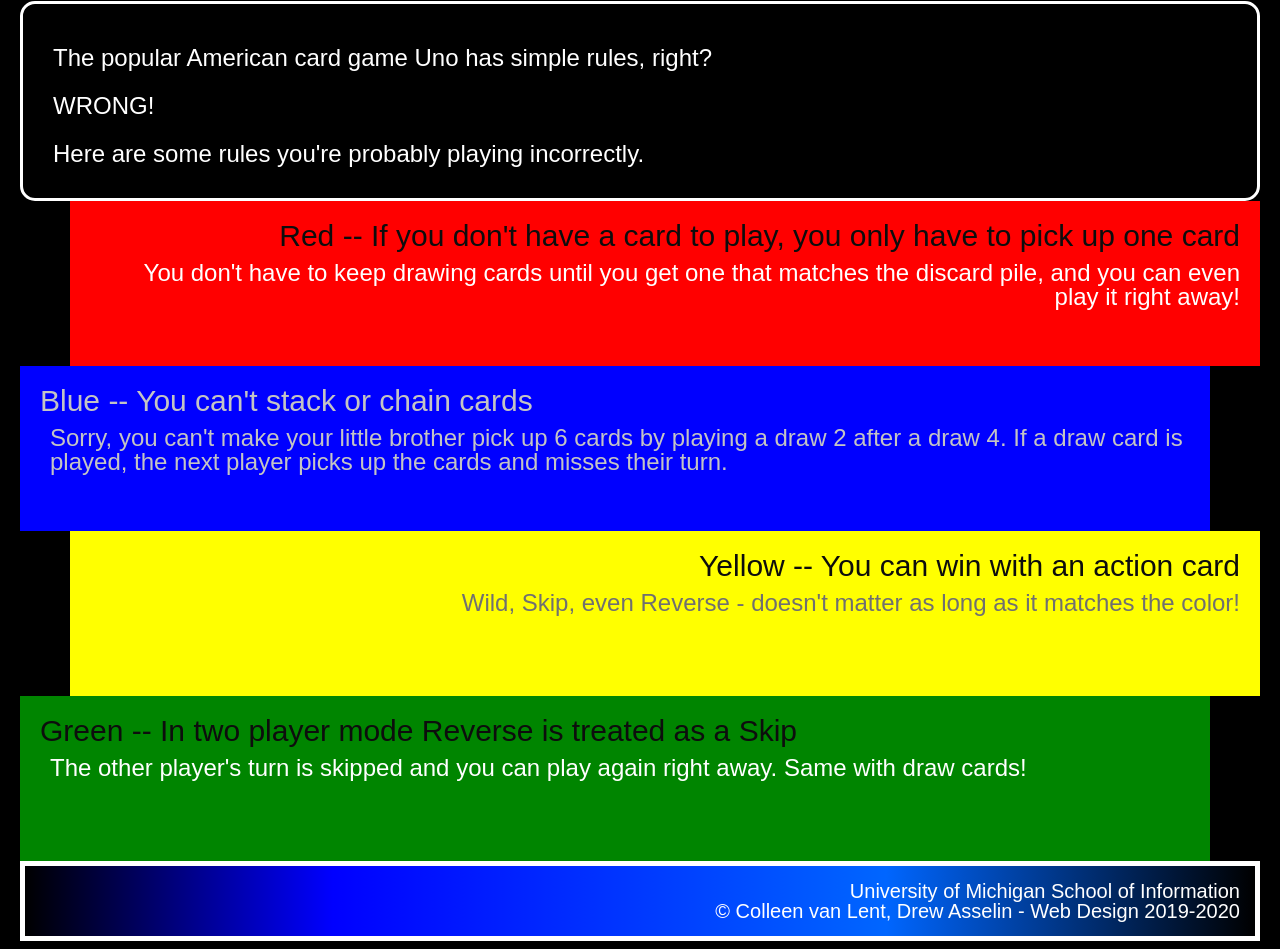
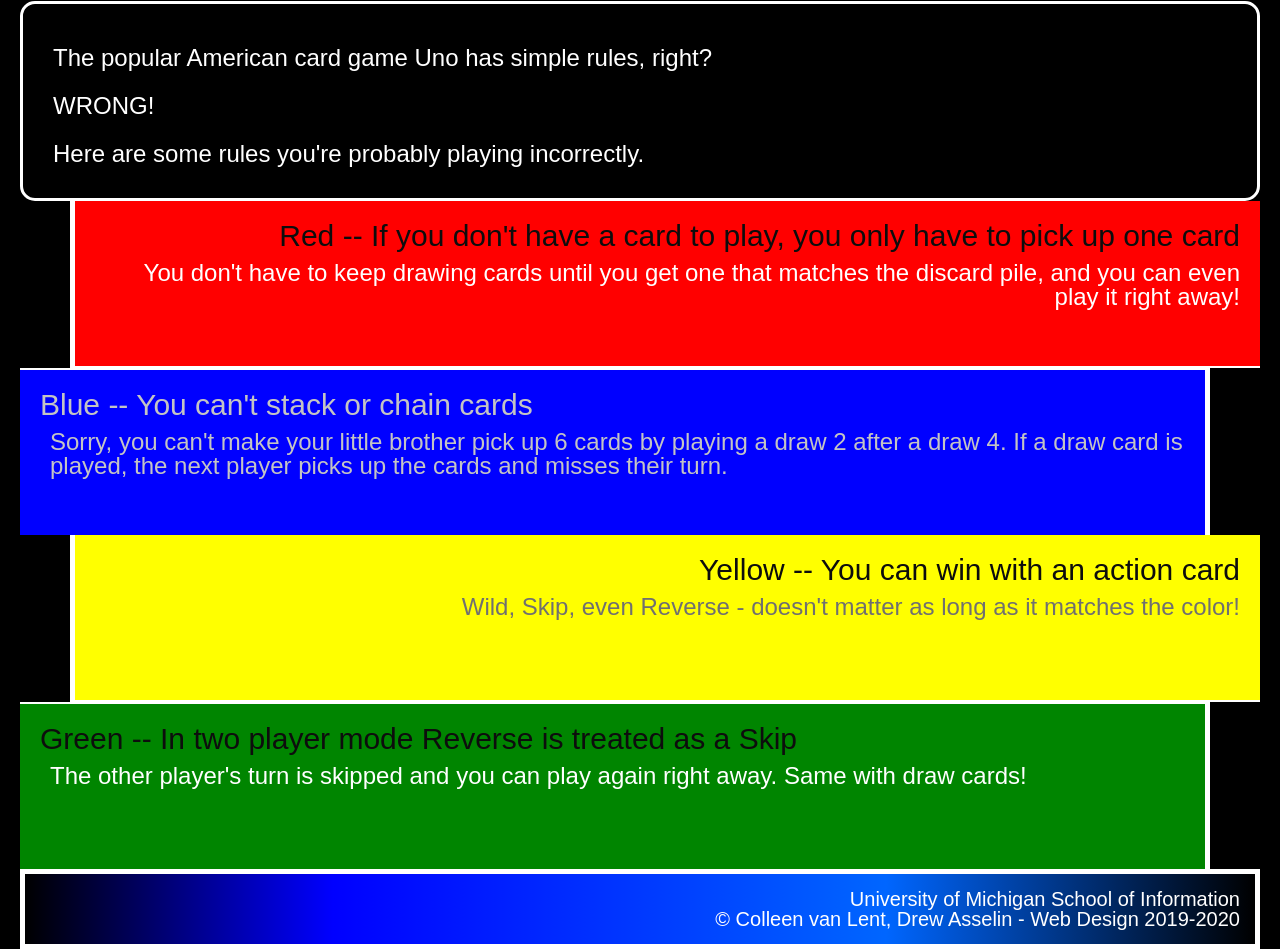
Before and after one commit to zhongguohe/repo-called-hw2-w26, a plain HTML site: page index.html in a window 1280 px wide. Shown: the part 327-1276 px from the top of the page. Drawn offline with Linux system fonts and the light colour scheme.

Commit message:
Add files via upload

```diff
--- a/css/style.css
+++ b/css/style.css
@@ -1,104 +1,100 @@
 body{
     font-family: Arial, Verdana;
     background-color: #000000;
-    color: #FFFFFF;
-    margin: 20px 20px 0px 20px;
+    color: #ffffff;
+    margin-top: 20px;
+    margin-left: 20px;
+    margin-right: 20px;
+    margin-bottom: 0;
 }
-
 h1{
+    text-align: center;
     font-size: 42px;
-    text-align: center;
     padding: 15px;
 }
-
 h2{
     font-size: 30px;
     color: #0D0D0D;
 }
-
 p{
     font-size: 24px;
     padding-top: 10px;
     padding-left: 10px;
 }
-
 img{
     width: 250px;
-    margin-left: auto;
-    margin-right: auto;
-    border: #FFFFFF 10px dashed;
-    display: block
+    display: block;
+    margin: 0 auto;
+    border: 10px dashed #ffffff;
 }
-
 div{
     min-height: 125px;
     padding: 20px;
-    border:#FFFFFF 3px solid;
+    border: 3px solid #ffffff;
 }
-
 .introduction{
     border-radius: 15px;
     margin-top: 15px;
     line-height: 2;
 }
-
 .red{
     background-color: #ff0000;
     text-align: right;
     margin-left: 50px;
-    border-bottom: 2px;
-    border-left: 5px;
+    border-bottom: 2px solid #ffffff;
+    border-left: 5px solid #ffffff;
     border-top:none;
     border-right: none;
 }
-
 .blue{
     background-color: #0000ff;
     text-align: left;
     margin-right: 50px;
-    border-top: 2px;
-    border-right: 5px;
+    border-right: 5px solid #ffffff;
+    border-top: 2px solid #ffffff;
     border-bottom: none;
     border-left: none;
-    color: #C4C4C4
 }
-
-.blue h2{
-    color: #C4C4C4
+.blue h2,
+.blue p{
+    color: #C4C4C4;
 }
-
 .yellow{
-    background-color: #FFFF00;
+    background-color: #ffff00;
     text-align: right;
     margin-left: 50px;
-    border-bottom: 2px;
-    border-left: 5px;
+    border-left: 5px solid #ffffff;
+    border-bottom: 2px solid #ffffff;
     border-right: none;
     border-top: none;
+}
+.yellow p{
     color: #707070;
 }
-
 .green{
     background-color: #008500;
     text-align: left;
     margin-right: 50px;
-    border-top: 2px;
-    border-right: 5px;
+    border-right: 5px solid #ffffff;
+    border-top: 2px solid #ffffff;
     border-left: none;
     border-bottom: none;
 }
-
 footer{
-    background: linear-gradient(to right,
-    #000000 0%,
-    #0000ff 25%,
-    #0066ff 70%,
-    #000000 100%);
-    border: #FFFFFF 5px solid;
+    background: linear-gradient(
+        to right,
+        #000000,
+        #0000ff 25%,
+        #0066ff 70%,
+        #000000
+    );
+    border: 5px solid #ffffff;
 }
-
 footer p{
     font-size: 20px;
     text-align: right;
-    padding: 15px 15px 15px 0px;
+    padding-right: 15px;
+    padding-top: 15px;
+    padding-bottom: 15px;
+    padding-left: 0;
 }
```
